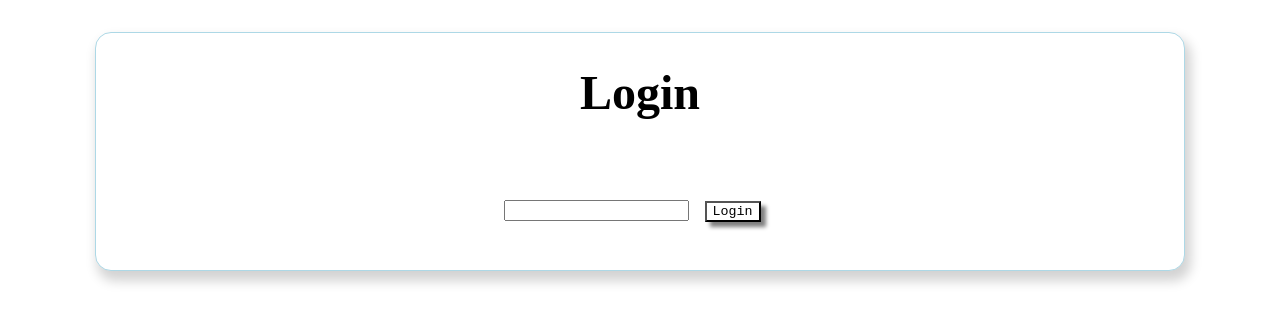
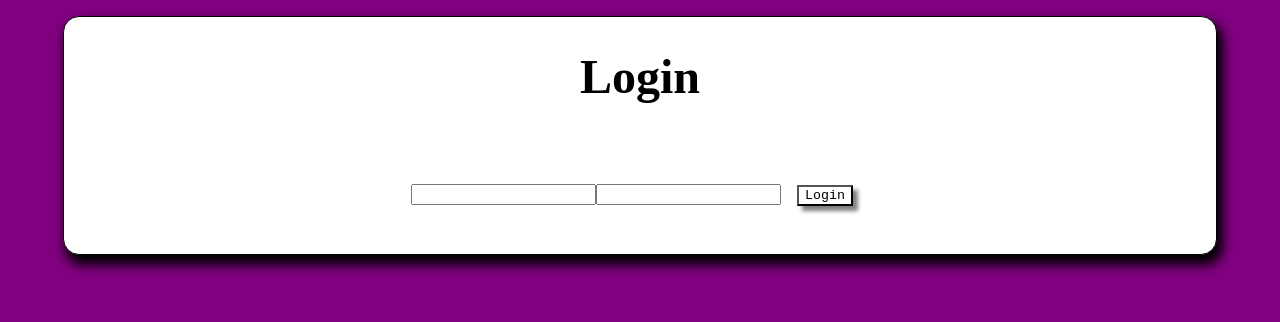
Before and after one commit to paulthomasjerome/ShiftBid, a React app: page / in a window 1280 px wide. Shown: the top 322 px of the page. Built offline with nearby package versions, Linux system fonts and the light colour scheme.

Commit message:
Create ShiftItem component, Style body to override UAS, Update MainLogin component

```diff
--- a/public/index.html
+++ b/public/index.html
@@ -4,6 +4,7 @@
 <head>
   <meta charset="UTF-8" />
   <meta name="viewport" content="width=device-width, initial-scale=1, shrink-to-fit=no">
+  <link rel="stylesheet" href="main.css" type="text/css">
   <title>Shift Bid</title>
 </head>
 
--- /dev/null
+++ b/public/main.css
@@ -0,0 +1,6 @@
+body {
+  margin: 0 auto;
+  background: purple;
+  width: 95vw;
+  height: 100vh;
+}
--- a/src/App.js
+++ b/src/App.js
@@ -1,10 +1,11 @@
 import React from 'react';
 import MainLogin from './Components/MainLogin.js';
+import ShiftItem from './Components/ShiftItem.js';
 
 
 function App() {
   return (
-    <div>
+    <div className="App">
     <MainLogin />
     </div>
   );
--- a/src/Components/MainLogin.js
+++ b/src/Components/MainLogin.js
@@ -8,13 +8,13 @@ const LoginWelcome = styled.h1`
 const LoginWrapper = styled.div`
   align-items: center;
   background-color: white;
-box-shadow: 4px 8px 12px 2px lightgrey;
-border: ridge 1px lightblue;
+  box-shadow: 4px 8px 12px 2px black;
+  border: ridge 1px black;
   border-radius: 1rem;
   display: flex;
   flex-direction: column;
-margin: 2rem auto;
-width: 85vw;
+  margin: 1rem auto;
+  width: 90vw;
 `;
 
 const LoginButton = styled.button`
@@ -25,7 +25,7 @@ const LoginButton = styled.button`
 `;
 
 const LoginForm = styled.form`
-  padding: 3rem;
+  margin: 3rem;
 `;
 
 function MainLogin() {
@@ -34,7 +34,10 @@ function MainLogin() {
       <LoginWelcome>Login</LoginWelcome>
       <LoginForm>
         <input type="text"></input>
-          <LoginButton>Login</LoginButton>
+        <input type="text"></input>
+        <LoginButton>
+          Login
+        </LoginButton>
       </LoginForm>
     </LoginWrapper>
   );
--- /dev/null
+++ b/src/Components/ShiftItem.js
@@ -0,0 +1,30 @@
+import React from 'react';
+import styled from 'styled-components';
+
+const Shift = styled.div`
+  font-size: 1rem;
+  font-family: sans-serif;
+`;
+
+const ShiftWrapper = styled.div`
+  background-color: cornsilk;
+  border-radius: 1rem;
+  border-style: outset;
+  border-width: 1px;
+  box-sizing: border-box;
+  box-shadow: 4px 3px 7px 0 black;
+  display: flex;
+  margin: 0 auto;
+  padding: 1rem;
+  width: 85vw;
+`;
+
+function ShiftItem() {
+  return (
+    <ShiftWrapper>
+      <Shift>Data</Shift>
+    </ShiftWrapper>
+  );
+}
+
+export default ShiftItem;
```
Also changed, not shown: 1 other file (tests, documents, lock files or other folders). Lines whose indentation alone changed are shown as unchanged.
